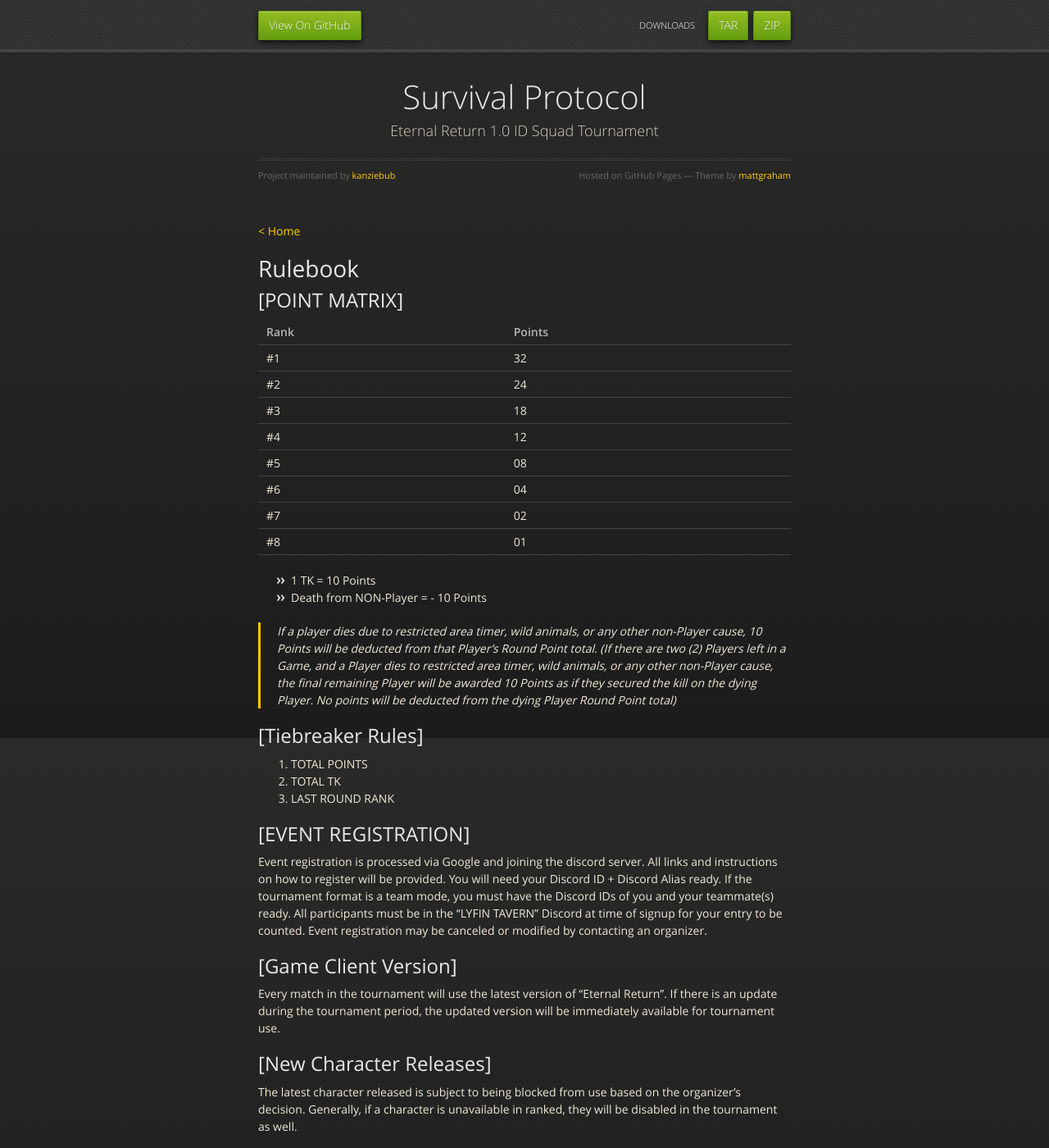
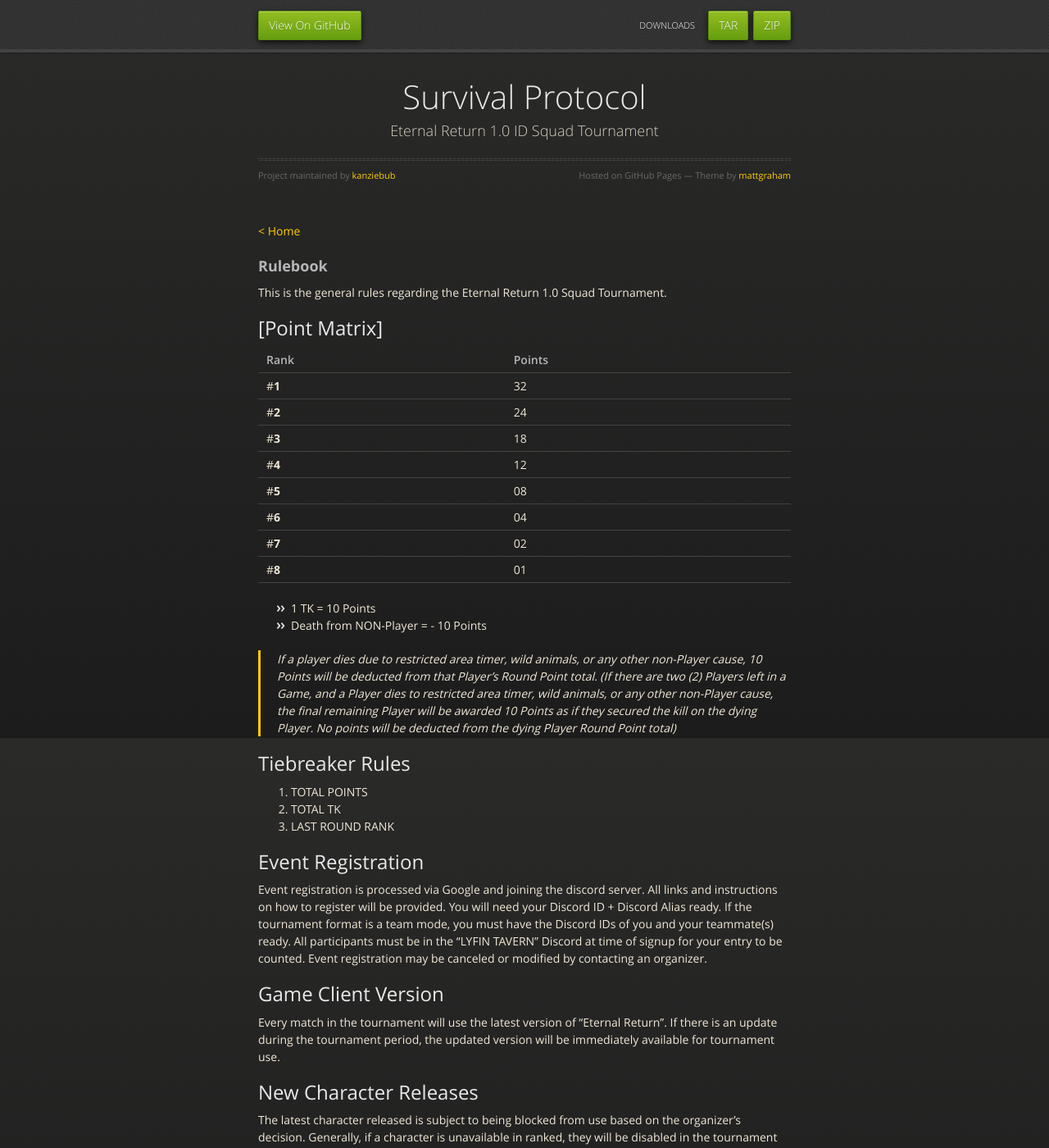
Before and after one commit to kanziebub/SurvivalProtocol, a Jekyll site: the page built from rulebook.md, in a window 1280 px wide and 1400 px high. Shown: the whole window at 82% size. Built offline with Jekyll 4.4.1, drawn with Linux system fonts in a browser that asks for light colours; some of the changed text lies outside the part shown.

Commit message:
B: modify layout

```diff
--- a/rulebook.md
+++ b/rulebook.md
@@ -4,20 +4,22 @@ layout: default
 
 [< Home](./)
 
-# Rulebook
+### **Rulebook**
 
-## [POINT MATRIX]
+This is the general rules regarding the Eternal Return 1.0 Squad Tournament.
+
+## [Point Matrix]
 
 | Rank | Points |
 |:-----|:-------|
-|  #1  |   32   |
-|  #2  |   24   |
-|  #3  |   18   |
-|  #4  |   12   |
-|  #5  |   08   |
-|  #6  |   04   |
-|  #7  |   02   |
-|  #8  |   01   |
+|  #**1**  |   32   |
+|  #**2**  |   24   |
+|  #**3**  |   18   |
+|  #**4**  |   12   |
+|  #**5**  |   08   |
+|  #**6**  |   04   |
+|  #**7**  |   02   |
+|  #**8**  |   01   |
 
 *   1 TK = 10 Points
 *   Death from NON-Player = - 10 Points
@@ -25,64 +27,64 @@ layout: default
 > If a player dies due to restricted area timer, wild animals, or any other non-Player cause, 10 Points will be deducted from that Player’s Round Point total.
 > (If there are two (2) Players left in a Game, and a Player dies to restricted area timer, wild animals, or any other non-Player cause, the final remaining Player will be awarded 10 Points as if they secured the kill on the dying Player. No points will be deducted from the dying Player Round Point total)
 
-## [Tiebreaker Rules]
+## Tiebreaker Rules
 
 1. TOTAL POINTS
 2. TOTAL TK
 3. LAST ROUND RANK
 
-## [EVENT REGISTRATION]
+## Event Registration
 
 Event registration is processed via Google and joining the discord server.
 All links and instructions on how to register will be provided. You will need your Discord ID + Discord Alias ready. If the tournament format is a team mode, you must have the Discord IDs of you and your teammate(s) ready. All participants must be in the “LYFIN TAVERN” Discord at time of signup for your entry to be counted. Event registration may be canceled or modified by contacting an organizer.
 
-## [Game Client Version]
+## Game Client Version
 
 Every match in the tournament will use the latest version of “Eternal Return”. If there is an update during the tournament period, the updated version will be immediately available for tournament use.
 
-## [New Character Releases]
+## New Character Releases
 
 The latest character released is subject to being blocked from use based on the organizer’s decision. Generally, if a character is unavailable in ranked, they will be disabled in the tournament as well.
 
-## [Player Broadcast Guidelines]
+## Player Broadcast Guidelines
 
 Players are allowed to stream the tournament from their own perspective but must match the delay (1 minute delay). Players streaming with less delay will be asked to increase their delay for the sake of all other participants in their group. Failure to do so will be met with heavy consequences.
 
-## [Third-Party Tools]
+## Third-Party Tools
 
 If the organizers recommend the players to use specific third-party tools (Discord, etc) the players should follow the organizers’ decision. All entrants of this Tournament must join the Lyfin Discord Server in order to receive news and communicate with the tournament staff.
 
-## [Account Ownership]
+## Account Ownership
 
 The player must own a Steam account to participate in the tournament. If the associated Eternal Return account is currently or has been previously banned By Nimble Neuron, the player will not be allowed to play in the tournament. The duration of tournament suspensions will be handled on a case-by-case basis. Using an alternate account to try and circumvent a ban will result in immediate disqualification. Teammates of a banned player will also be punished for helping to circumvent a ban. Account sharing is not allowed. Players may not play on another user’s account under any circumstances. All disputes over account ownership will be investigated and handled by the organizers.
 
-## [Substitute Players]
+## Substitute Players
 
 For the current tournament (“Survival Protocol”), no substitute players are allowed to join. But “Team” are still able to replace a member at most “1 day” before the tournament starts by reporting to the organizers beforehand. Teams will still be required to fulfill the team ruling of maximum of 2 Diamond+ & 1 Platinum “or” lower Players. If any team member is unable to play by the time the tournament starts, the team will be hereby disqualified.
 
-## [In-game Nicknames]
+## In-game Nicknames
 
 Players cannot use nicknames that include sexual, political, or offensive words or phrases. Players using inappropriate nicknames will be asked to change their nickname or be disqualified from the tournament. or asked to change their nickname. Players should use the same nickname that they submitted in the registration form. If not, they will not be allowed to participate.
 
-## [Sportsmanship]
+## Sportsmanship
 
 All players should be familiar with all rules and guidelines in this rulebook. Players must give their best effort in the tournament. Players may not drop from an on-going set of games due to poor performance. Players should also follow the tournament staffs’ instructions and accept any final decisions made by referees or organizers. Treat all fellow players and tournament staff with respect.
 
-## [Rehost]
+## Rehost
 
 Failure to start a match caused by server problems, natural disasters, or specific technical problems can result in a rehost of the lobby. If the game is to be rehosted, all players MUST maintain the same character picks + Main Augment. Rehosts will also sometimes occur in the case of player disconnections, according to section [Disconnect during Online Match.] [Failure to do so will be subjected to -10 points for each rule broken]
 
 > **Example**: “Player A” retains the same character pick but fails to pick the same previously selected “Main Augment”, therefore -10 points will be deducted. If both options are picked wrongly, -20 points will be deducted.
 
-## [Disconnect during In Game]
+## Disconnect during In Game
 
 Unintentional disconnects or crashes occurring during the loading screen or within the first 30 seconds of game start may result in a rehost. For player-side issues, “up to 1 lobby rehosts per team can be offered as a courtesy”. If any member of the team cannot play the game normally after that, the match will proceed normally. Make sure you put the game to “SSD drive” to smoothen the whole tournament.
 
-## [Disconnect during Match Preparation]
+## Disconnect during Match Preparation
 
 If a player experiences an unintentional disconnect during joining to the lobby, but expects to be able to reconnect, they will be given 3 minutes to join the lobby before the match proceeds normally. In any game modes, the game will proceed normally while the disconnected party will have disadvantage of their own risk.
 
-## [Unfair Play]
+## Unfair Play
 
 The following behaviors are categorized as unfair play and will be penalized. Players may report another player’s violation of rules if they have proof beyond a reasonable doubt, and a penalty will be determined. The default penalty is a 1-round forfeit if there is no exact penalty specified. All decisions are made at the discretion of the tournament organizers.
 
```
Also changed, not shown: index.md (+1 -1 lines), leaderboard.md (+2 -2 lines).
